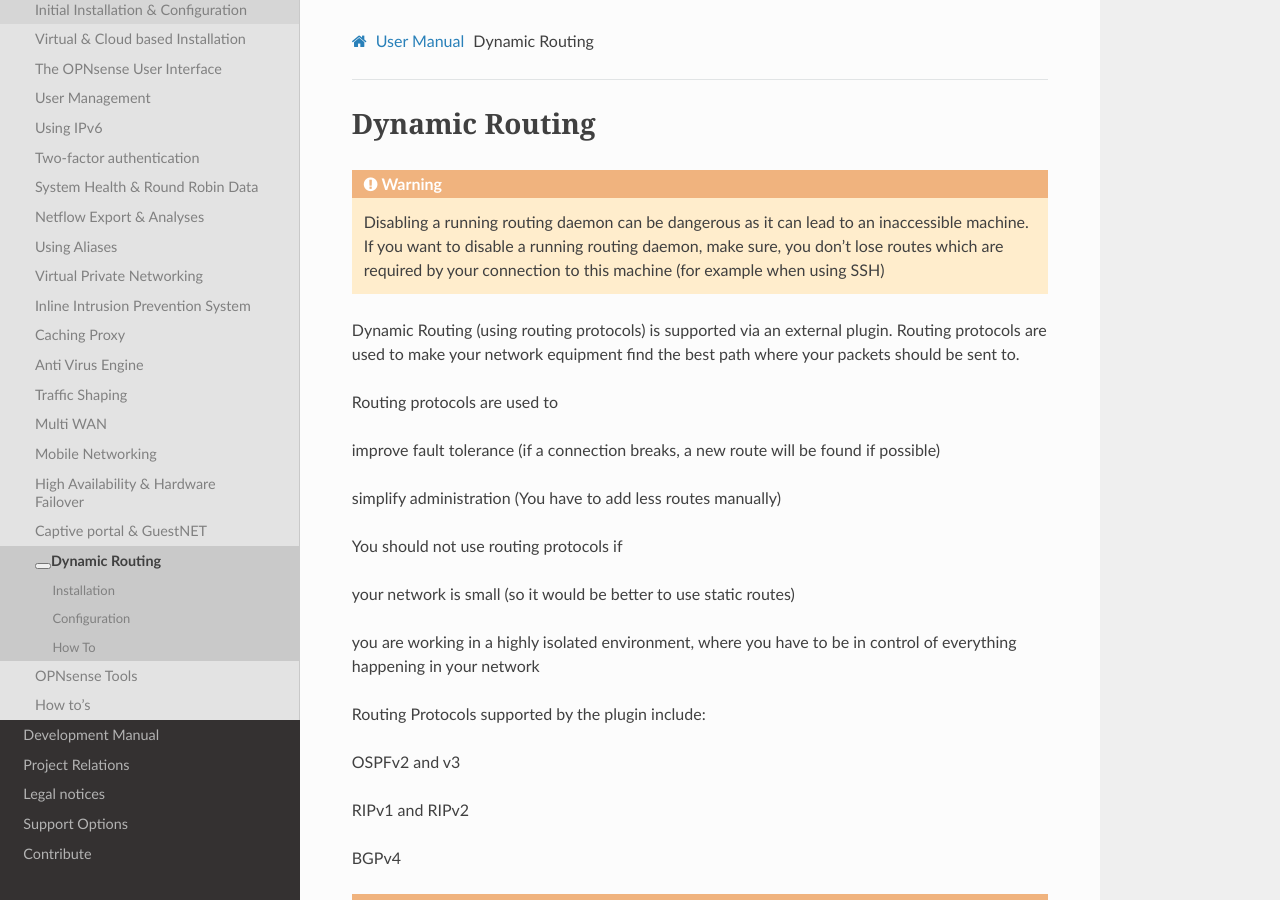
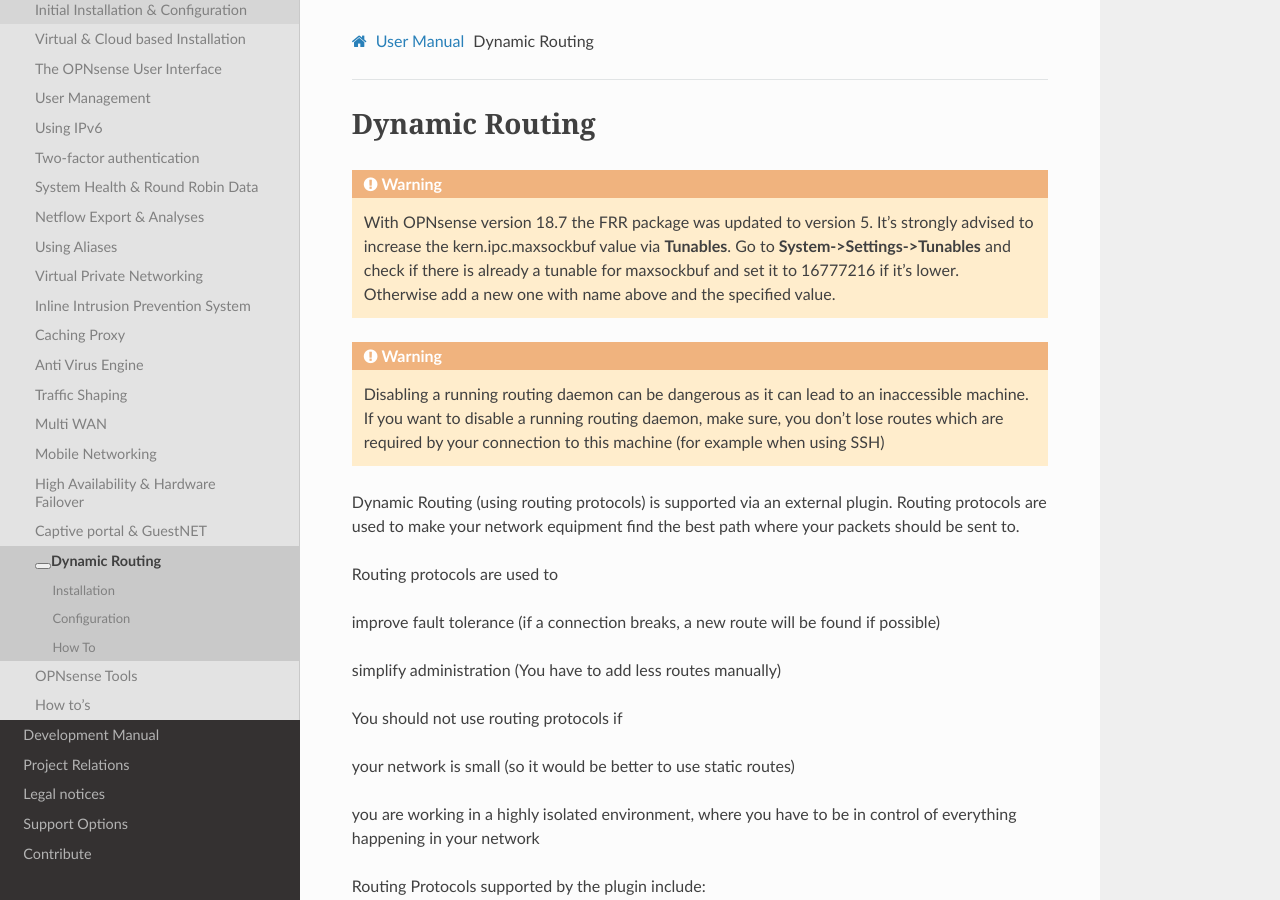
Before and after one commit to opnsense/docs, a Sphinx documentation site: the page built from source/manual/dynamic_routing.rst, in a window 1280 px wide and 900 px high. Built offline with Sphinx 7.4.7 and the Read the Docs theme 2.0.0, drawn with Linux system fonts in a browser that asks for light colours; nearby versions of some CDN libraries; some web fonts are replaced; library files that are not in the unit come from our copies.

Commit message:
Add tunable warning to dynamic_routing.rst (#47)

```diff
--- a/source/manual/dynamic_routing.rst
+++ b/source/manual/dynamic_routing.rst
@@ -1,6 +1,12 @@
 ===============
 Dynamic Routing
 ===============
+
+.. Warning::
+    With OPNsense version 18.7 the FRR package was updated to version 5. It's strongly advised to increase
+    the kern.ipc.maxsockbuf value via **Tunables**. Go to **System->Settings->Tunables** and check if there
+    is already a tunable for maxsockbuf and set it to 16777216 if it's lower. Otherwise add a new one with
+    name above and the specified value.
 
 .. Warning::
     Disabling a running routing daemon can be dangerous as it can lead to an inaccessible machine.
```
